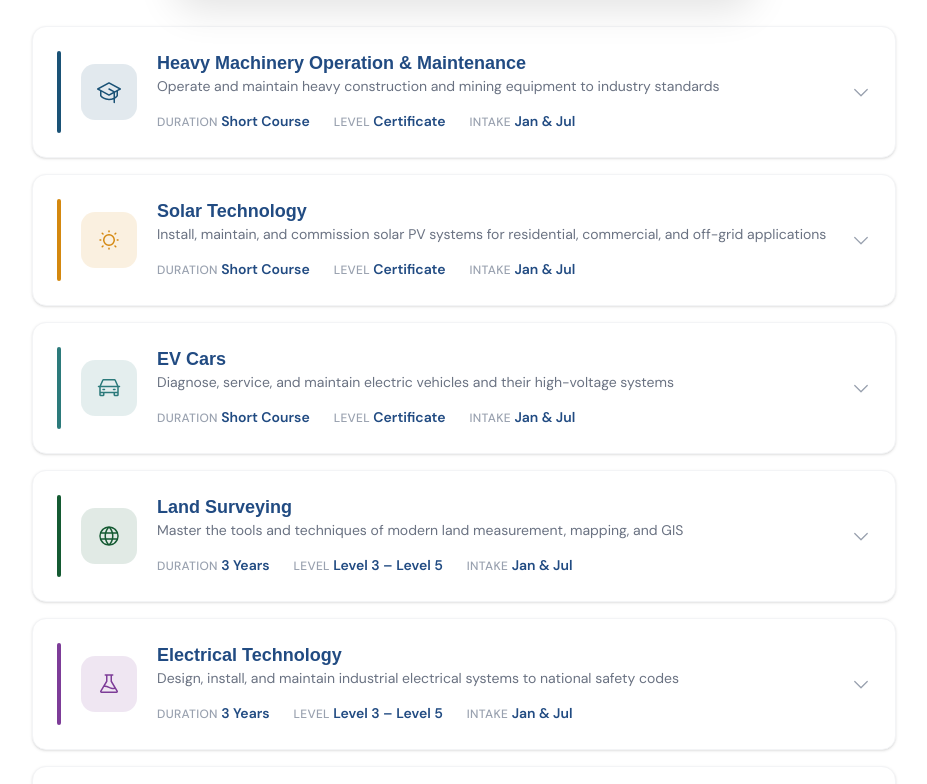
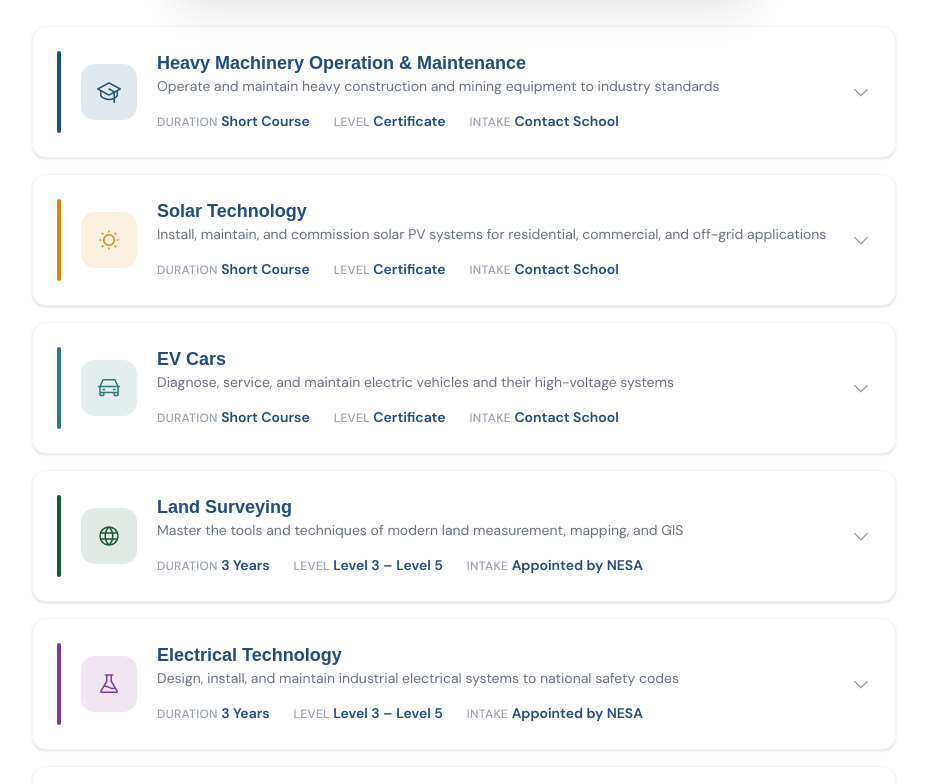
Before and after one commit to forever-tvet-devs/forevertvet, a Next.js app: page /academics/departments in a window 1280 px wide. Shown: the part 776-1560 px from the top of the page, without its empty margins (176-1103 px from the left). Built offline with nearby package versions, Linux system fonts and the light colour scheme; a web font is replaced by a local one.

Commit message:
fix: set short course intake to "Contact School" and 3-year to NESA
Short course intake dates are set by the school and not fixed, so
display "Contact School" instead of specific months. 3-year programmes
show "Appointed by NESA" consistently.

```diff
--- a/app/academics/curriculum/page.tsx
+++ b/app/academics/curriculum/page.tsx
@@ -38,9 +38,9 @@ const philosophyHighlights = [
 ];
 
 const programs = [
-  { name: "Heavy Machinery Operation & Maintenance", duration: "Short Course", level: "Certificate", internship: "Guaranteed", classSize: "20 students", intake: "Jan & Jul" },
-  { name: "Solar Technology",                        duration: "Short Course", level: "Certificate", internship: "Guaranteed", classSize: "20 students", intake: "Jan & Jul" },
-  { name: "EV Cars",                                 duration: "Short Course", level: "Certificate", internship: "Guaranteed", classSize: "18 students", intake: "Jan & Jul" },
+  { name: "Heavy Machinery Operation & Maintenance", duration: "Short Course", level: "Certificate", internship: "Guaranteed", classSize: "20 students", intake: "Contact School" },
+  { name: "Solar Technology",                        duration: "Short Course", level: "Certificate", internship: "Guaranteed", classSize: "20 students", intake: "Contact School" },
+  { name: "EV Cars",                                 duration: "Short Course", level: "Certificate", internship: "Guaranteed", classSize: "18 students", intake: "Contact School" },
   { name: "Computer Systems & Architecture",         duration: "3 Years",      level: "Level 3–5",    internship: "Guaranteed", classSize: "22 students", intake: "Appointed by NESA" },
   { name: "Electrical Technology",                   duration: "3 Years",      level: "Level 3–5",    internship: "Guaranteed", classSize: "20 students", intake: "Appointed by NESA" },
   { name: "Land Surveying",                          duration: "3 Years",      level: "Level 3–5",    internship: "Guaranteed", classSize: "18 students", intake: "Appointed by NESA" },
--- a/components/academics/DepartmentAccordion.tsx
+++ b/components/academics/DepartmentAccordion.tsx
@@ -26,7 +26,7 @@ const departments: Department[] = [
     descriptor: "Operate and maintain heavy construction and mining equipment to industry standards",
     duration: "Short Course",
     level: "Certificate",
-    intake: "Jan & Jul",
+    intake: "Contact School",
     icon: GraduationCap,
     subjects: [
       "Equipment Safety & Regulations",
@@ -55,7 +55,7 @@ const departments: Department[] = [
     descriptor: "Install, maintain, and commission solar PV systems for residential, commercial, and off-grid applications",
     duration: "Short Course",
     level: "Certificate",
-    intake: "Jan & Jul",
+    intake: "Contact School",
     icon: Sun,
     subjects: [
       "Solar PV Fundamentals",
@@ -84,7 +84,7 @@ const departments: Department[] = [
     descriptor: "Diagnose, service, and maintain electric vehicles and their high-voltage systems",
     duration: "Short Course",
     level: "Certificate",
-    intake: "Jan & Jul",
+    intake: "Contact School",
     icon: Car,
     subjects: [
       "EV Powertrain Fundamentals",
@@ -113,7 +113,7 @@ const departments: Department[] = [
     descriptor: "Master the tools and techniques of modern land measurement, mapping, and GIS",
     duration: "3 Years",
     level: "Level 3 – Level 5",
-    intake: "Jan & Jul",
+    intake: "Appointed by NESA",
     icon: Globe,
     subjects: [
       "Plane Surveying",
@@ -143,7 +143,7 @@ const departments: Department[] = [
     descriptor: "Design, install, and maintain industrial electrical systems to national safety codes",
     duration: "3 Years",
     level: "Level 3 – Level 5",
-    intake: "Jan & Jul",
+    intake: "Appointed by NESA",
     icon: Flask,
     subjects: [
       "AC/DC Circuit Theory",
@@ -173,7 +173,7 @@ const departments: Department[] = [
     descriptor: "Plan, construct, and supervise road and civil infrastructure projects from base to finish",
     duration: "3 Years",
     level: "Level 3 – Level 5",
-    intake: "Jan & Jul",
+    intake: "Appointed by NESA",
     icon: BookOpen,
     subjects: [
       "Road Design Fundamentals",
@@ -202,7 +202,7 @@ const departments: Department[] = [
     descriptor: "Build, maintain, and troubleshoot computer hardware and network infrastructure",
     duration: "3 Years",
     level: "Level 3 – Level 5",
-    intake: "Jan & Jul",
+    intake: "Appointed by NESA",
     icon: GraduationCap,
     subjects: [
       "Computer Architecture",
```
